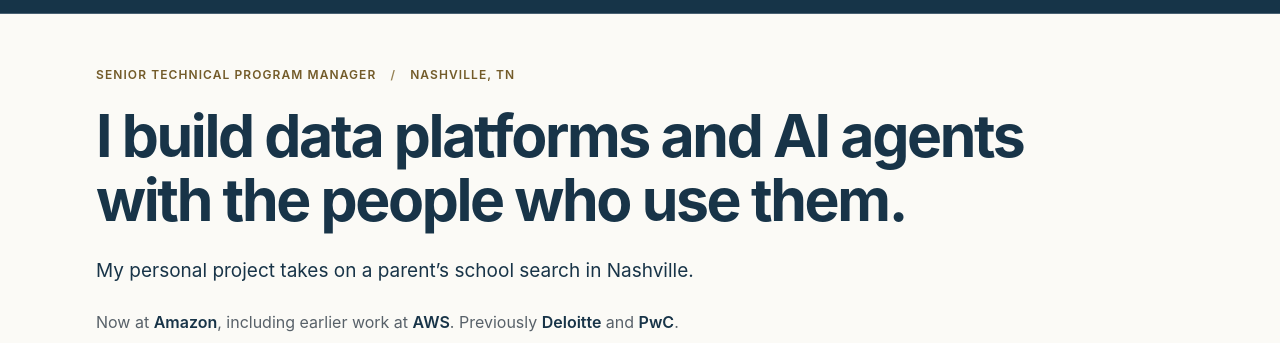
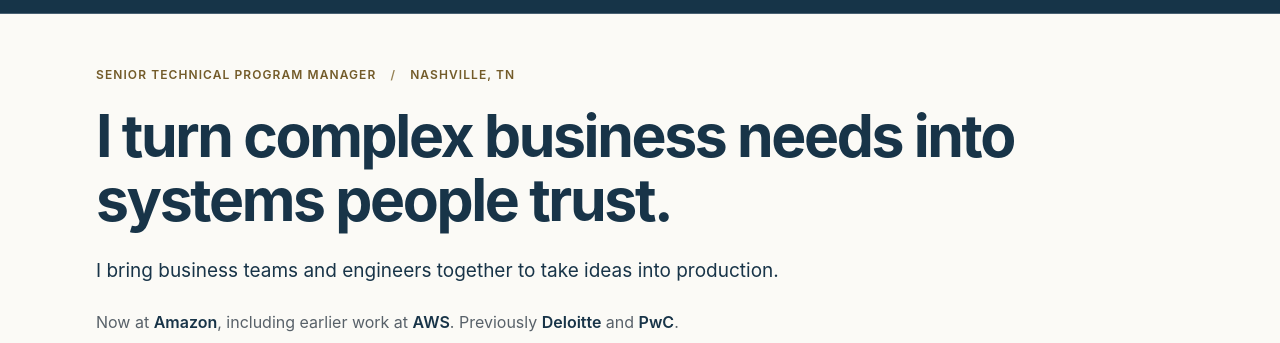
Before and after one commit to lukepionk/lukepionk.com, a website: page site/index.html in a window 1280 px wide. Shown: the part 63-406 px from the top of the page. Drawn offline with Linux system fonts and the light colour scheme.

Commit message:
Frame the hero around business needs and leadership

```diff
--- a/site/index.html
+++ b/site/index.html
@@ -34,8 +34,8 @@
     <main id="main" class="shell">
       <section class="hero" aria-labelledby="hero-title">
         <p class="eyebrow hero-eyebrow">Senior Technical Program Manager <span aria-hidden="true">/</span> Nashville, TN</p>
-        <h1 id="hero-title">I build data platforms and AI agents with the people who use them.</h1>
-        <p class="hero-intro">My personal project takes on a parent&rsquo;s school search in Nashville.</p>
+        <h1 id="hero-title">I turn complex business needs into systems people trust.</h1>
+        <p class="hero-intro">I bring business teams and engineers together to take ideas into production.</p>
         <p class="hero-background">Now at <strong>Amazon</strong>, including earlier work at <strong>AWS</strong>. Previously <strong>Deloitte</strong> and <strong>PwC</strong>.</p>
         <div class="hero-actions">
           <a class="work-link" href="#work">Explore my work <span aria-hidden="true">↓</span></a>
```
Also changed, not shown: tests/site.spec.js (+2 -2 lines).
